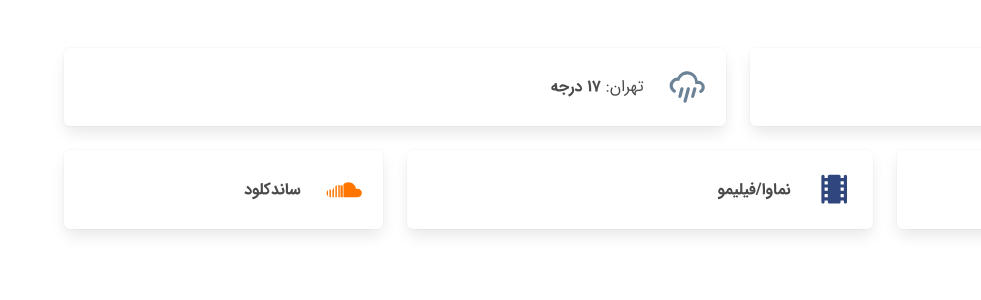
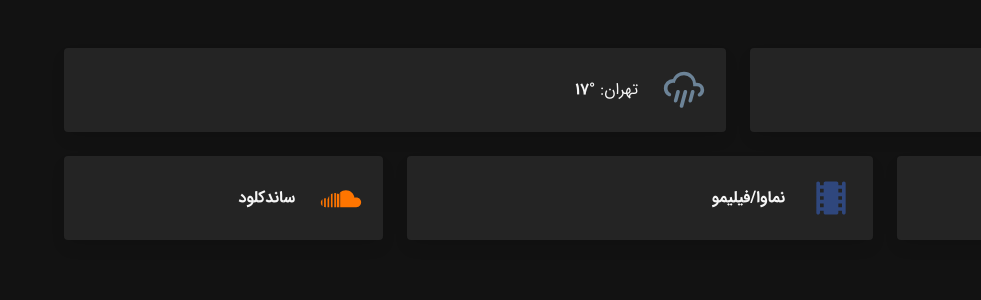
Before and after one commit to nosiri/pwa, a Vue app: page / in a window 1280 px wide. Shown: the top 300 px of the page, without its empty margins (299-1280 px from the left). Built offline with nearby package versions, Linux system fonts and the light colour scheme.

Commit message:
add dark theme, add `small` prop to <tile>, add ability to use multiple shortcuts in keyboard nav

```diff
--- a/src/components/PageHeader.vue
+++ b/src/components/PageHeader.vue
@@ -1,8 +1,8 @@
 <template>
-	<div class="hero is-light">
+	<div class="hero is-dark">
 		<div class="hero-body">
 			<div class="container">
-				<h1 class="title">{{ title }}</h1>
+				<h1 class="title has-text-weight-bold">{{ title }}</h1>
 				<slot />
 			</div>
 		</div>
--- a/src/components/Tile.vue
+++ b/src/components/Tile.vue
@@ -1,8 +1,8 @@
 <template lang="pug">
-component(:is='href ? "router-link" : "div"' :to='href').box.is-size-4
+component(:is='href ? "router-link" : "div"' :to='href' :class='{ "is-size-4": !small }').box
 	.columns.is-vcentered.has-text-right(:class='classNames')
 		.column.is-narrow.icon
-			icon(:name='icon' size='2.4em' :color='color')
+			icon(:name='icon' size='2.75em' :color='color')
 		.column
 			slot
 </template>
@@ -12,6 +12,7 @@ export default {
 	props: {
 		icon: String,
 		responsive: Boolean,
+		small: Boolean,
 		color: String,
 		href: String
 	},
--- a/src/keyboardNavigation.js
+++ b/src/keyboardNavigation.js
@@ -1,10 +1,10 @@
 import router from "./router";
 
 const ROUTES = {
-	"": "/",
+	"": ["/", "h"],
 	filimo: "f",
 	namava: "n",
-	youtube: 'y'
+	youtube: "y"
 };
 
 window.addEventListener("keypress", ev => {
@@ -13,6 +13,9 @@ window.addEventListener("keypress", ev => {
 	if (document.activeElement.tagName === "INPUT") return;
 
 	for (const [route, key] of Object.entries(ROUTES)) {
-		if (key === ev.key) router.push(`/${route}`);
+		const doesMatch = Array.isArray(key)
+			? key.includes(ev.key)
+			: key === ev.key;
+		if (doesMatch) router.push(`/${route}`);
 	}
 });
--- a/src/styles/main.scss
+++ b/src/styles/main.scss
@@ -1,12 +1,29 @@
+@import "iransans";
+
 * {
 	box-sizing: border-box;
 	-webkit-tap-highlight-color: transparent;
 	outline: none;
 }
 
-@import "iransans";
+@import "../../node_modules/bulma/sass/utilities/initial-variables.sass";
 
-$body-family: 'IRANSans';
+$family-sans-serif: 'IRANSans';
+$weight-semibold: 500;
+$primary: $orange;
+$link: $yellow;
+$link-hover: $grey-lighter;
+$body-background-color: $black-bis;
+$text: $white-ter;
+$text-strong: $white;
+$title-color: $text-strong;
+$box-background-color: $black-ter;
+$box-radius: $radius;
+$input-color: $text;
+$input-background-color: lighten($grey-darker, 5%);
+$input-border-color: $grey;
+$label-color: $text-strong;
+$card-background-color: $grey-darker;
 
 @import "../../node_modules/bulma/sass/utilities/_all.sass";
 @import "../../node_modules/bulma/sass/base/_all.sass";
@@ -21,8 +38,7 @@ $body-family: 'IRANSans';
 @import "../../node_modules/bulma/sass/layout/section.sass";
 @import "../../node_modules/bulma/sass/layout/hero.sass";
 @import "../../node_modules/bulma/sass/grid/_all.sass";
-@import "home";
-// @import "material-icons";
+// @import "home";
 
 .control {
 	text-align: right;
--- a/src/views/Home.vue
+++ b/src/views/Home.vue
@@ -2,12 +2,12 @@
 section.section: .container
 	.columns.is-mobile.is-vcentered
 		.column
-			tile(responsive icon='usd' color='#4a8d4a')
+			tile(responsive icon='usd' color='#4a8d4a' small)
 				b ۱۳۵۰۰ تومان
-		.column.is-size-4.is-7-desktop
-			tile(responsive icon='weather-pouring' color='#6c8397')
+		.column.is-7-desktop
+			tile(responsive icon='weather-pouring' color='#6c8397' small)
 				| تهران:
-				b ۱۷ درجه
+				b &deg;۱۷
 	.columns.is-centered.is-vcentered
 		.column
 			tile(icon='youtube' color='red' href='/youtube')
--- a/src/views/SigninForm.vue
+++ b/src/views/SigninForm.vue
@@ -1,22 +1,25 @@
 <template>
-	<section class="hero is-fullheight is-light is-bold">
+	<section class="hero is-fullheight is-darker is-bold">
 		<div class="hero-body">
 			<div class="container">
 				<div class="columns is-centered">
 					<div class="column is-8-tablet is-6-desktop is-4-widescreen">
-						<div class="box">
+						<div class="card">
+							<div class="card-header">
+								<h1 class="card-header-title">ورود به برنامه</h1>
+							</div>
+							<div class="card-content">
 								<form @submit.prevent="handleSubmit">
-								<h1 class="title">ورود به برنامه</h1>
-								<hr>
 									<div class="control">
 										<label class="label">آدرس ایمیل</label>
-									<input type="email" class="input" required placeholder="info@example.com" dir="ltr" autofocus v-model="email">
+										<input ref="input" required type="email" class="input" placeholder="info@example.com" dir="ltr" autofocus v-model="email">
 									</div>
 									<br>
 									<div class="control has-text-centered">
 										<button class="button is-primary is-medium" :disabled="!email" :class="{'is-loading': loading}">ورود</button>
 									</div>
 								</form>
+							</div>
 						</div>
 					</div>
 				</div>
```
Also changed, not shown: src/components/Snackbar.vue (added, +21 -0 lines). Lines whose indentation alone changed are shown as unchanged.
